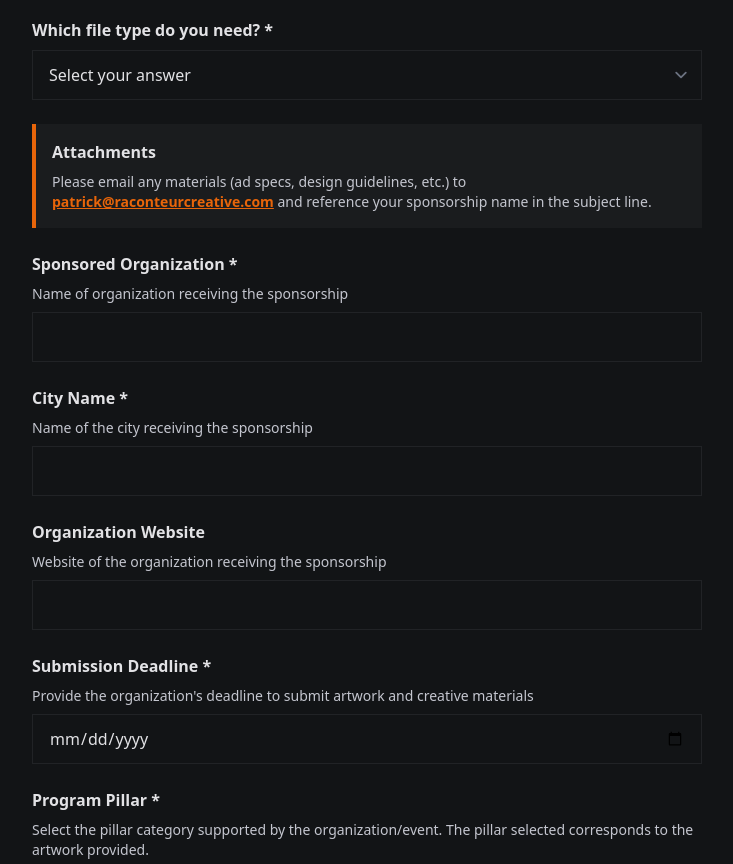
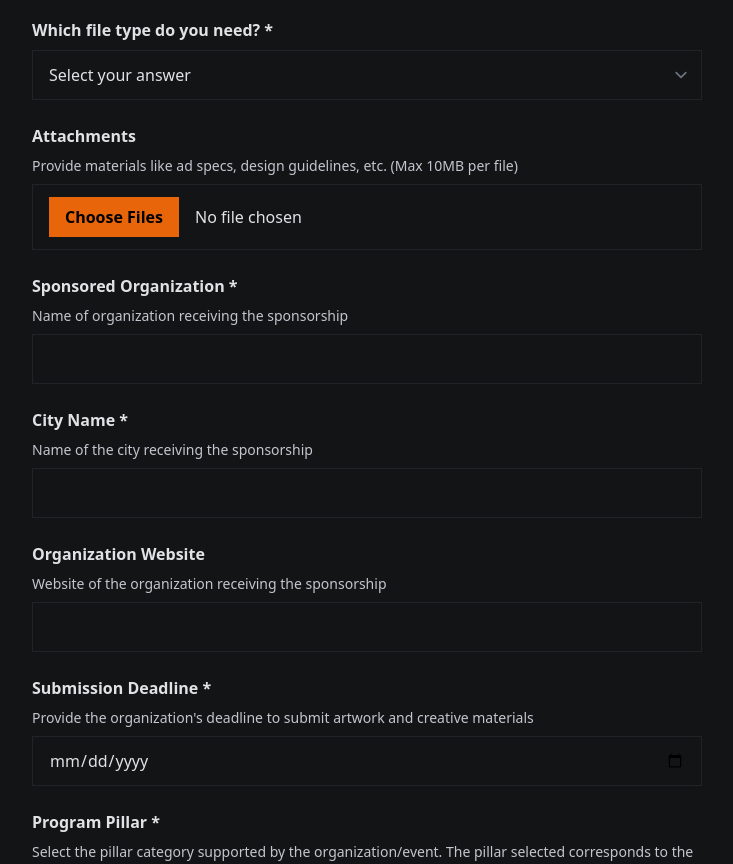
Before and after one commit to Raconteur-Creative/rc-site-redesign, a SvelteKit app: page /forms/sponsorship in a window 1280 px wide. Shown: the part 1400-2264 px from the top of the page, without its empty margins (273-1006 px from the left). Built offline with nearby package versions, Linux system fonts and the light colour scheme.

Commit message:
Restore file upload field for Web3Forms Pro (10MB limit)

```diff
--- a/src/routes/forms/sponsorship/+page.svelte
+++ b/src/routes/forms/sponsorship/+page.svelte
@@ -49,21 +49,6 @@
 		formError = false;
 
 		try {
-			// Handle file uploads - convert to base64
-			const fileInput = form.querySelector('input[type="file"]');
-			if (fileInput && fileInput.files.length > 0) {
-				// Remove the file input from formData
-				formData.delete('attachments');
-
-				// Convert files to base64 and add as separate fields
-				for (let i = 0; i < fileInput.files.length; i++) {
-					const file = fileInput.files[i];
-					const base64 = await toBase64(file);
-					formData.append(`attachment_${i + 1}`, base64);
-					formData.append(`attachment_${i + 1}_name`, file.name);
-				}
-			}
-
 			const response = await fetch('https://api.web3forms.com/submit', {
 				method: 'POST',
 				body: formData
@@ -84,15 +69,6 @@
 		} finally {
 			formLoading = false;
 		}
-	}
-
-	function toBase64(file) {
-		return new Promise((resolve, reject) => {
-			const reader = new FileReader();
-			reader.readAsDataURL(file);
-			reader.onload = () => resolve(reader.result);
-			reader.onerror = error => reject(error);
-		});
 	}
 </script>
 
@@ -273,12 +249,21 @@
 					</select>
 				</div>
 
-				<!-- Attachments Note -->
-				<div class="bg-surface-container-low border-l-4 border-secondary p-4">
-					<p class="text-on-surface font-bold mb-2">Attachments</p>
-					<p class="text-on-surface-variant text-sm">
-						Please email any materials (ad specs, design guidelines, etc.) to <a href="mailto:patrick@raconteurcreative.com" class="text-secondary underline hover:opacity-80 font-bold">patrick@raconteurcreative.com</a> and reference your sponsorship name in the subject line.
+				<!-- Attachments -->
+				<div>
+					<label for="attachments" class="block text-on-surface font-bold mb-2">
+						Attachments
+					</label>
+					<p class="text-on-surface-variant text-sm mb-2">
+						Provide materials like ad specs, design guidelines, etc. (Max 10MB per file)
 					</p>
+					<input
+						type="file"
+						id="attachments"
+						name="attachments"
+						multiple
+						class="w-full bg-surface border border-outline-variant/30 px-4 py-3 text-on-surface file:mr-4 file:py-2 file:px-4 file:border-0 file:bg-secondary file:text-on-secondary file:font-bold hover:file:opacity-90 focus:outline-none focus:border-secondary"
+					/>
 				</div>
 
 				<!-- Organization -->
```
